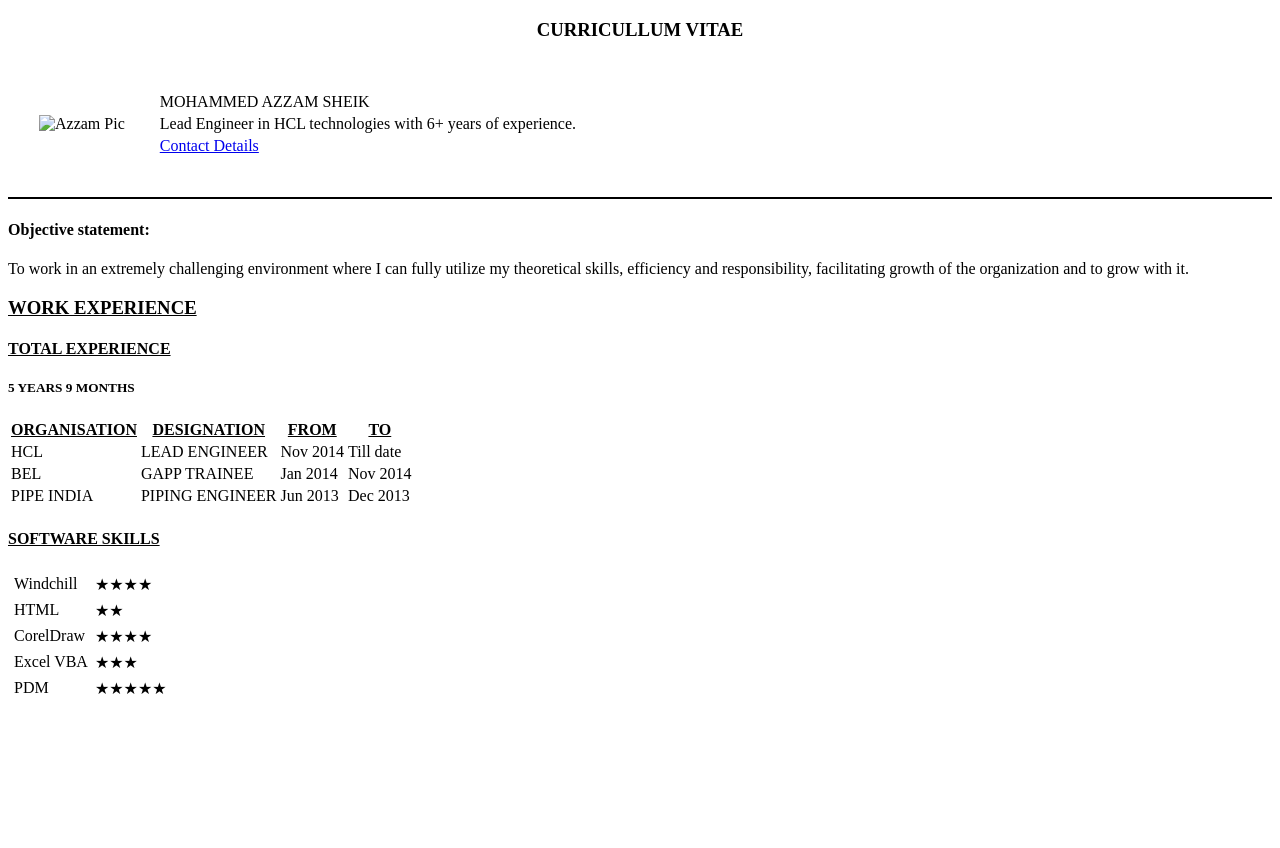
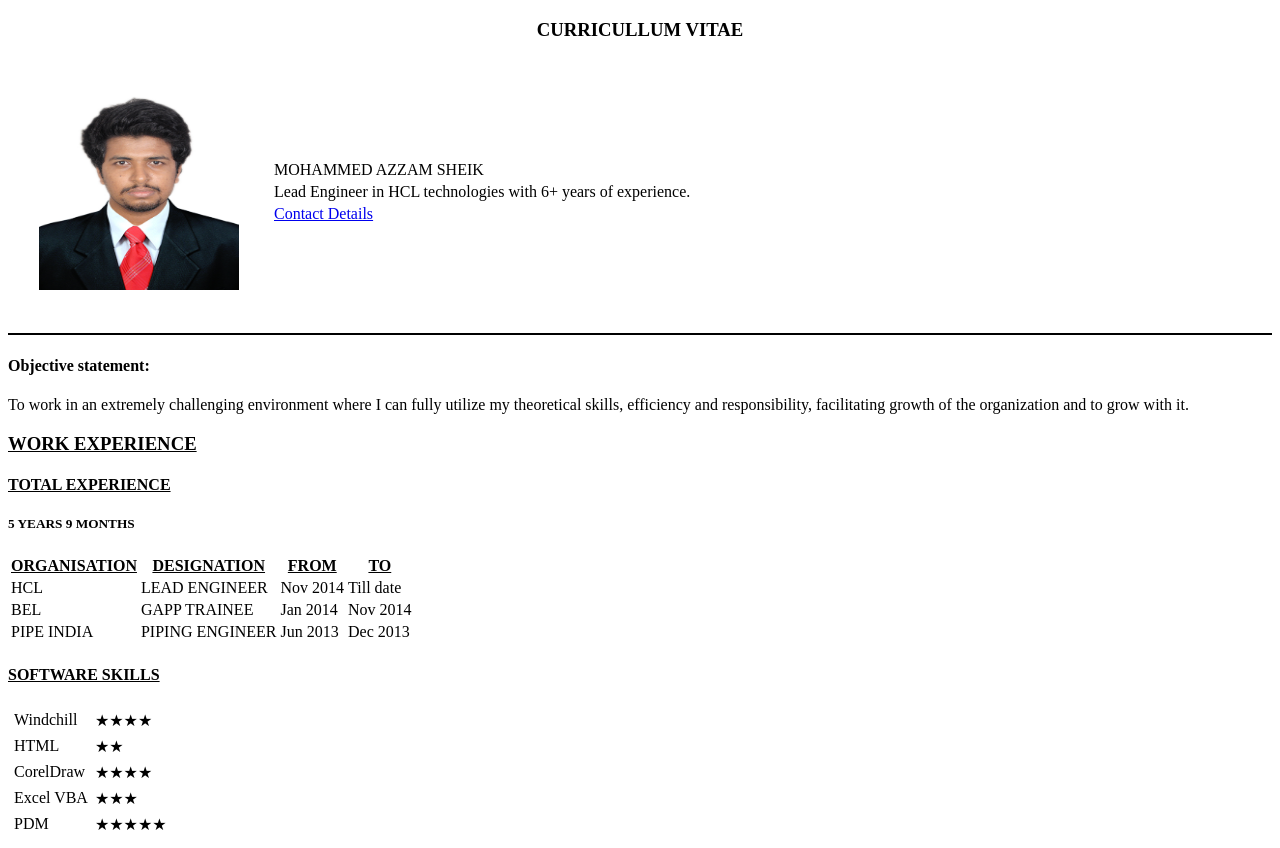
Before and after one commit to mazzams/CV, a plain HTML site: page index.html in a window 1280 px wide. Before the commit the page ends 800 px from the top, so only its background shows below. Drawn offline with Linux system fonts and the light colour scheme.

Commit message:
Update index.html

```diff
--- a/index.html
+++ b/index.html
@@ -10,7 +10,7 @@
 </center>
 <table cellspacing=30>
   <tr>
-    <td><img src="azzam copy copy.jpg" alt="Azzam Pic" width="200" height="200"></td>
+    <td><img src="azzam.jpg" alt="Azzam Pic" width="200" height="200"></td>
     <td>
       <table>
         <tr>
```
